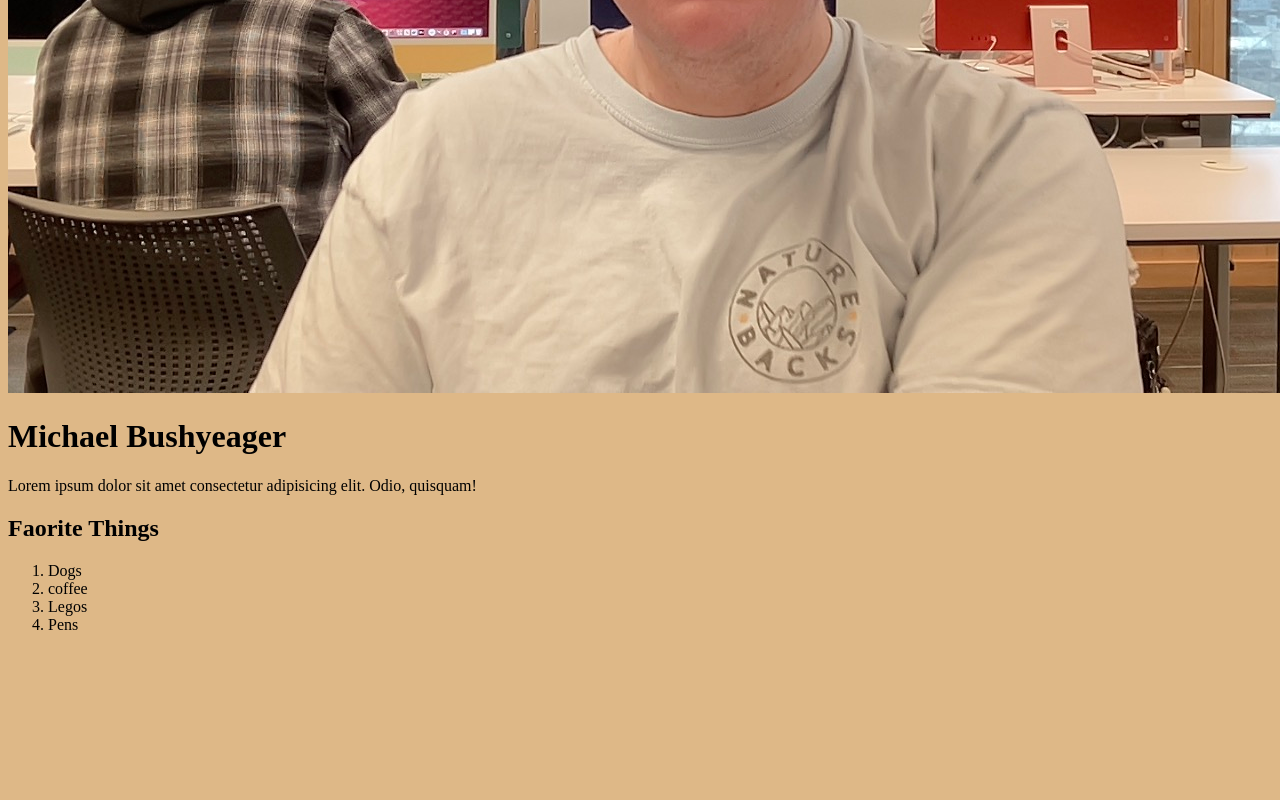
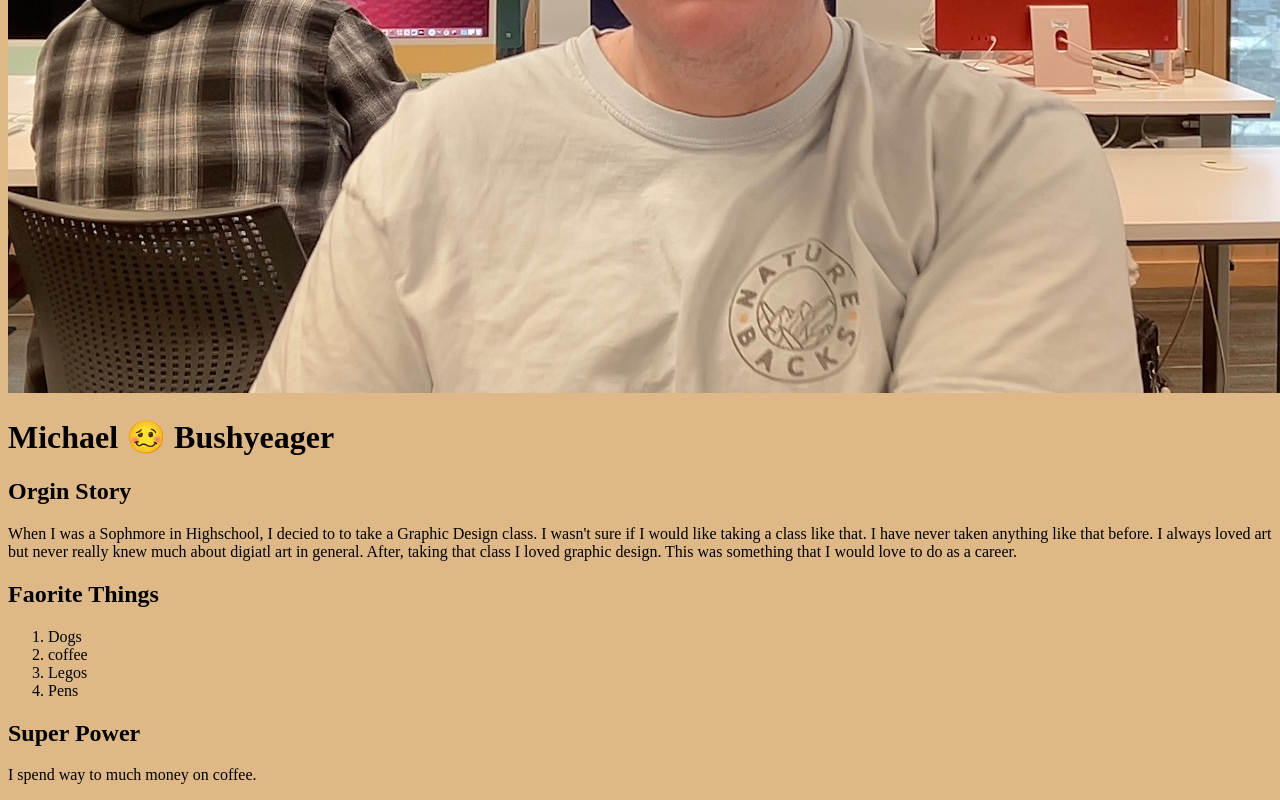
Before and after one commit to mbushyeager05/mbushyeager05.github.io, a plain HTML site: page index.html in a window 1280 px wide. Shown: the part 575-1375 px from the top of the page. Before the commit the page ends 1225 px from the top, so only its background shows below. Drawn offline with Linux system fonts and the light colour scheme.

Commit message:
New Content
*Orgin Story
*Super Power
*Favorite Emoji

```diff
--- a/index.html
+++ b/index.html
@@ -19,9 +19,10 @@ body {
 
 <img src="me.jpg" alt="">
 
-  <h1>Michael Bushyeager</h1>
+  <h1>Michael &#129396 Bushyeager</h1>
 
-  <p>Lorem ipsum dolor sit amet consectetur adipisicing elit. Odio, quisquam!</p>
+  <h2>Orgin Story                 </h2>
+<p2>When I was a Sophmore in Highschool, I decied to to take a Graphic Design class. I wasn't sure if I would like taking a class like that. I have never taken anything like that before. I always loved art but never really knew much about digiatl art in general. After, taking that class I loved graphic design. This was something that I would love to do as a career. </p2>
 
   <h2>Faorite Things</h2>
 <ol>
@@ -32,4 +33,10 @@ body {
 </ol>
 
 </body>
+
+
+<h2>Super Power</h2>
+<p> I spend way to much money on coffee.</p>
+
+
 </html>
```
